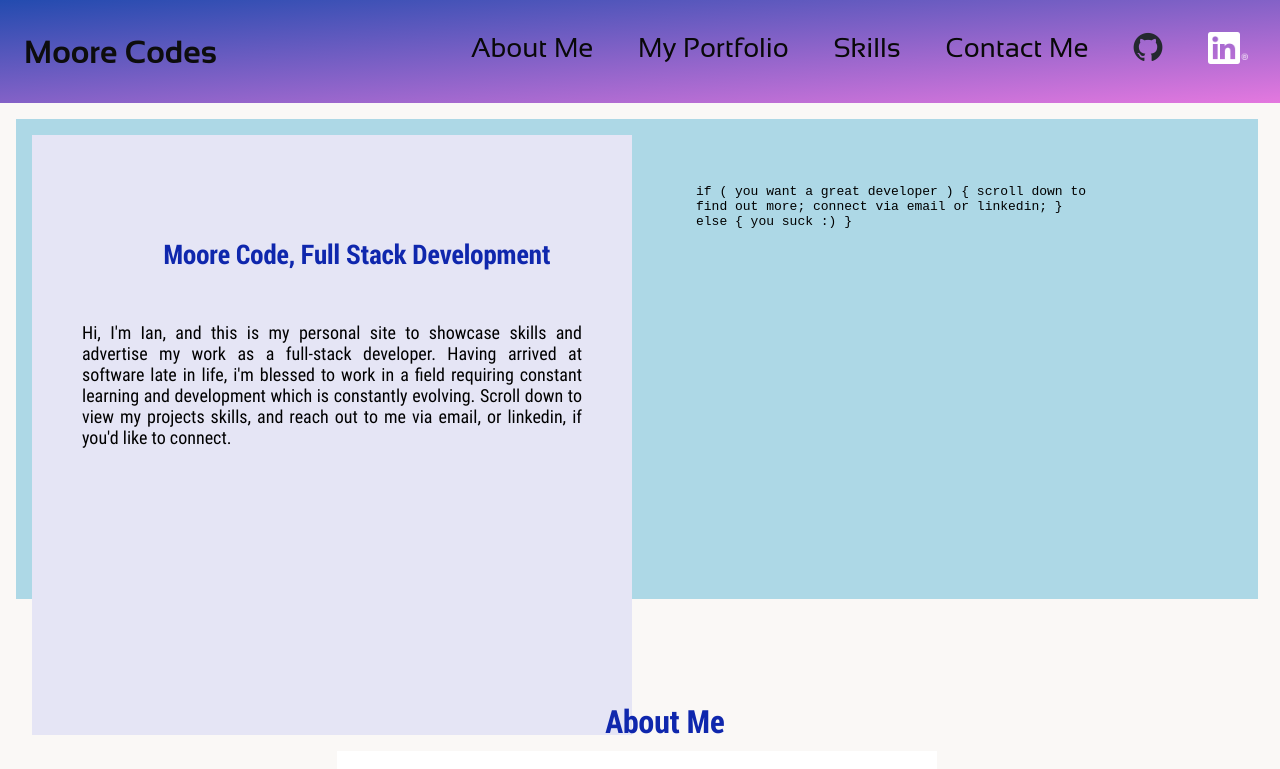
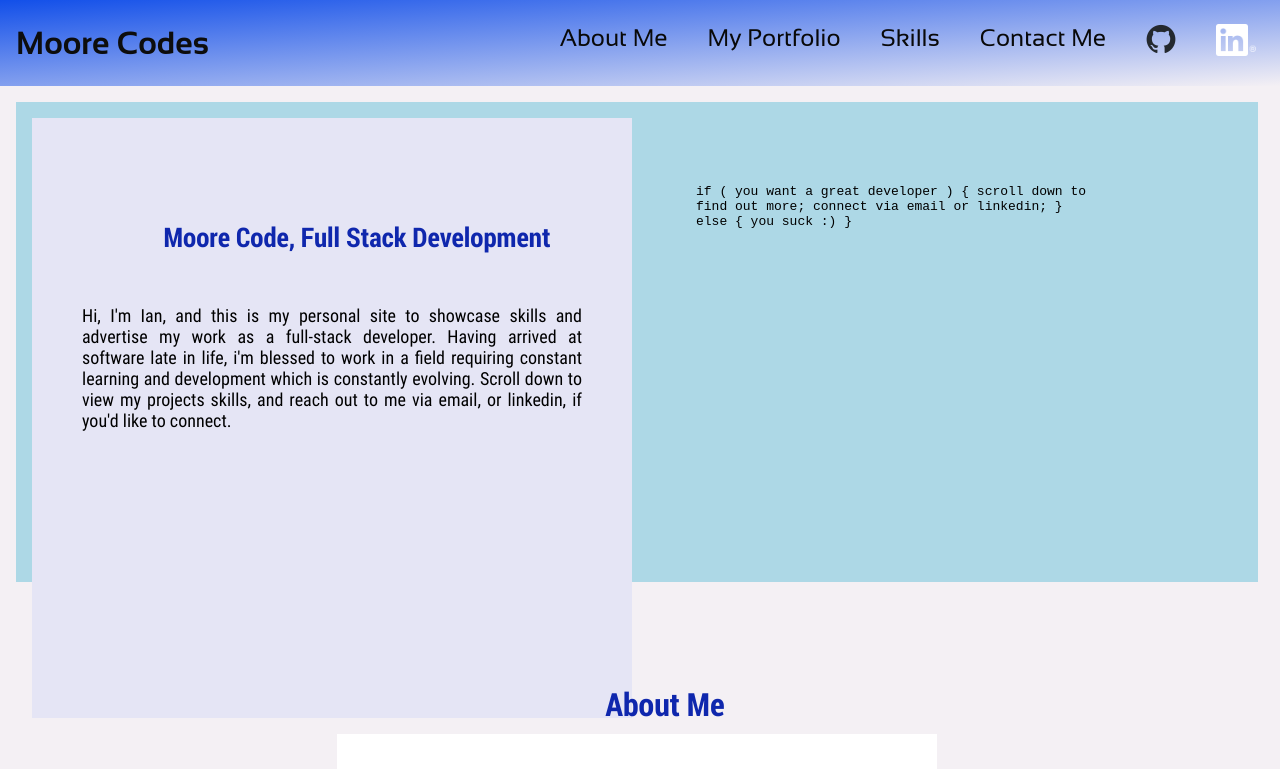
Before and after one commit to Deadicate/My-Site, a plain HTML site: page index.html in a window 1280 px wide. Shown: the top 769 px of the page. Drawn offline with Linux system fonts and the light colour scheme; files whose address does not match are found by name.

Commit message:
changed my colour scheme to blue and white and made the nav bar smaller

```diff
--- a/CSS/styles.css
+++ b/CSS/styles.css
@@ -45,7 +45,7 @@
   }
 
 body {
-  background-color: rgb(250, 248, 246);
+  background-color: rgb(244, 240, 244);
   }
 
 h1 {
@@ -81,10 +81,10 @@ li {
   display: flex;
   align-items: center;
   justify-content: space-between;
-  padding: 1rem;
+  padding: .5rem;
   /* for browsers that don't support colour gradients */
   background-color: rgb(210, 219, 242);
-  background-image: linear-gradient(to bottom right, rgb(35, 75, 175), rgb(228, 120, 223) );
+  background-image: linear-gradient(to bottom right, rgb(18, 79, 233), rgb(244, 240, 244) );
   color: #0d0d0d;
   }
 
@@ -95,12 +95,12 @@ li {
 
 .menu {
   display: flex;
-  gap: .8rem;
-  font-size: 1.7rem;
+  gap: .5rem;
+  font-size: 1.5rem;
   }
 
 .menu li:hover {
-  background-color: #b929c6;
+  background-color: #8cacf0;
   border-radius: .5rem;
   transition: 0.3s ease;
   }
--- a/index.html
+++ b/index.html
@@ -89,7 +89,7 @@
             <p>Here is a selection of completed portfolio projects. I should include
             2-3 significant projects, maybe with a range of technologies/stacks?</p>
           </article>
-        </section>
+        </section>olp
 
         <h1><a id="skills"></a>Skills</h1>
         <section class="container">
```
Also changed, not shown: 1 other file.
